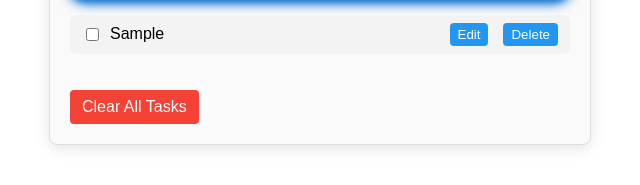
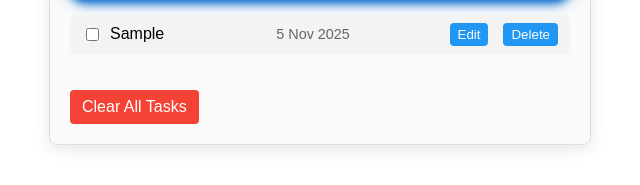
Before and after one commit to youweb3/Todo-List, a plain HTML site: page index.html in a window 1280 px wide. Both pictures are taken after typing "Sample" into the empty fields and a click on the button "Add Task". Shown: the part 261-446 px from the top of the page, 320-960 px from the left. Drawn offline with Linux system fonts and the light colour scheme.

Commit message:
Added auto-generated human-readable due date to tasks
Each new task now automatically includes a formatted date (day  month  year).

```diff
--- a/script.js
+++ b/script.js
@@ -18,10 +18,18 @@ addTaskButton.addEventListener("click", function () {
 
     if (taskText === "") return; // if input is empty, do nothing
 
-    tasks.push({ text:taskText, completed: false}); //Add the new task to the end of the tasks array
+    const today = new Date();//Get today's date
+    const Options = {year: "numeric", month: "short", day: "numeric"};
+    const formattedDate = today.toLocaleDateString("en-GB", Options);
+
+    tasks.push({
+        text:taskText,
+        dueDate: formattedDate,
+        completed: false
+    }); //Add the new task to the end of the tasks array
+
     saveTasksToLocalStorage(); //Save updated tasks array to localStorage
     displayTasks(); //call function to create and display the task
-
     taskInput.value = ""; //Clear the input field
     updateClearAllButtonState();//Update the state of the clear all button
 });
@@ -51,6 +59,12 @@ function displayTasks() {
             listItem.classList.add("completed"); //Add completed class if task is marked as completed
         }
 
+        //create span to hold due date
+        const dateSpan = document.createElement("span");
+        dateSpan.textContent = ` ${task.dueDate}`;
+        dateSpan.classList.add("due-date");
+        listItem.appendChild(dateSpan);
+
         //Edit button
         const editButton = document.createElement("button");
         editButton.textContent = "Edit";
@@ -76,6 +90,7 @@ function displayTasks() {
         //Append elements to list item
         listItem.appendChild(checkbox); //Add the checkbox to the list item
         listItem.appendChild(textSpan); // Add the text span to the list item like: <li><input type="checkbox"><span>Task Text</span></li>
+        listItem.appendChild(dateSpan);
         listItem.appendChild(editButton);
         listItem.appendChild(deleteButton);
 
--- a/style.css
+++ b/style.css
@@ -40,6 +40,14 @@ body {
   text-decoration: line-through;
   color: #888;
 }
+
+/* date style */
+.due-date {
+  font-size: 0.9em;
+  color: #666;
+  margin-left: 12px;
+}
+
 
 /* Buttons */
 #taskList button {
```
